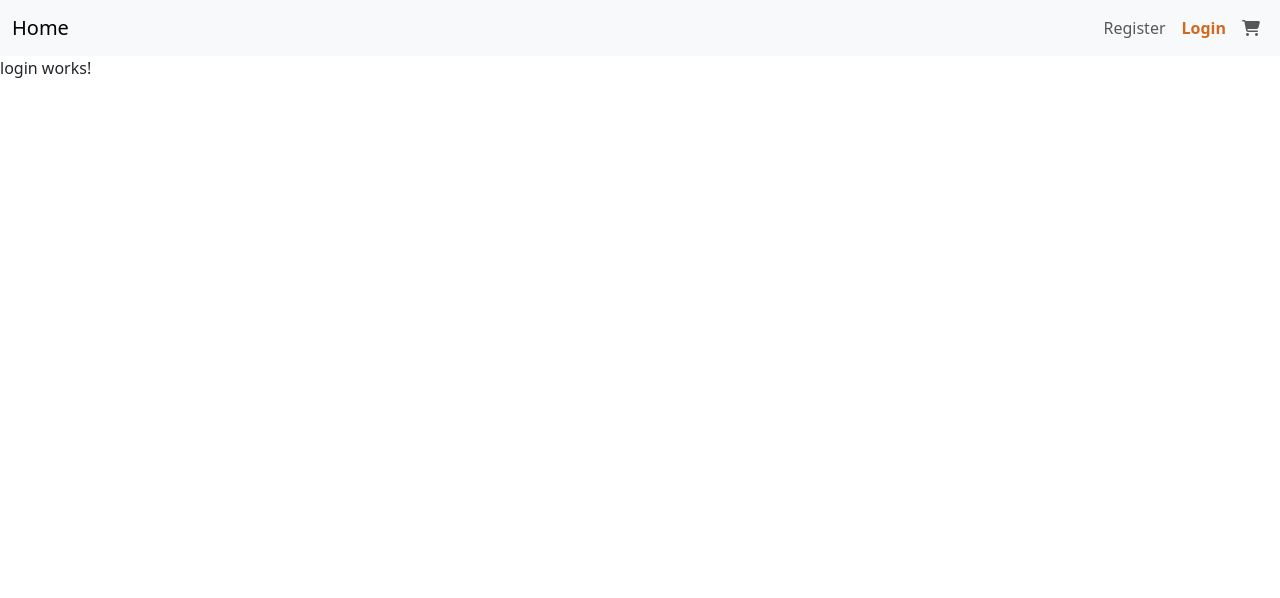
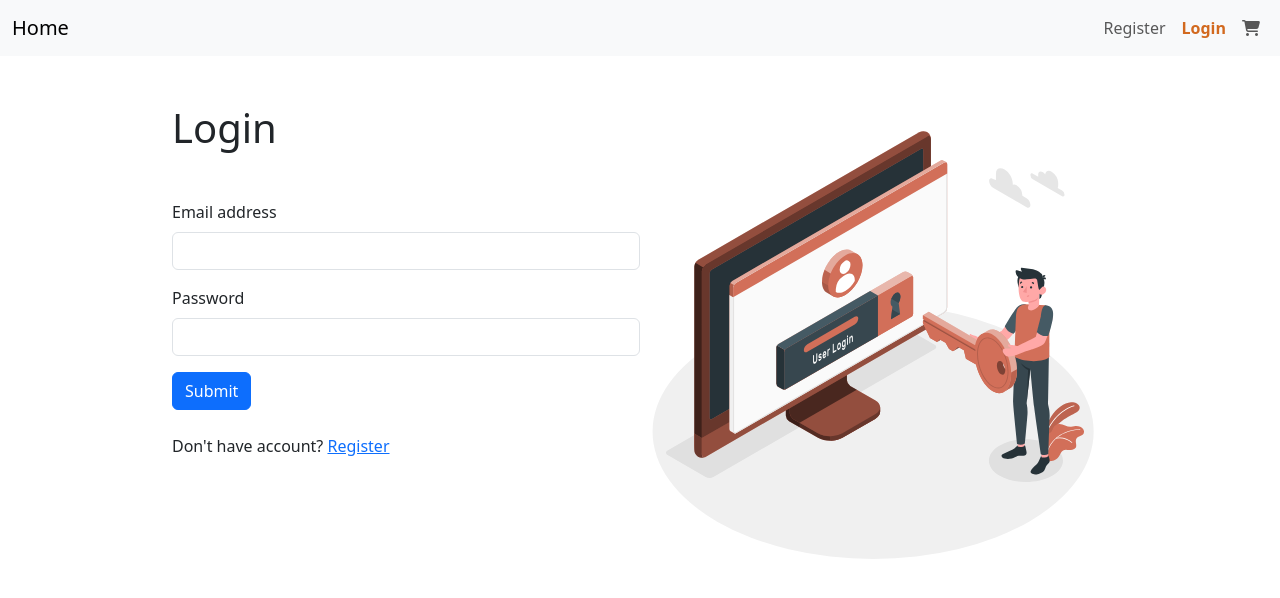
Before and after one commit to ZiadNouh/e-commerce-Angular, an Angular app: page /login in a window 1280 px wide. Shown: the top 598 px of the page. Built offline with nearby package versions, Linux system fonts and the light colour scheme.

Commit message:
completed loginform validation and style

```diff
--- a/src/app/login/login.component.html
+++ b/src/app/login/login.component.html
@@ -1 +1,77 @@
-<p>login works!</p>
+<div class="container w-75 mt-5">
+  <div class="d-flex justify-content-between">
+    <div class="w-50">
+      <h1 class="mb-5">Login</h1>
+      <form
+        #loginForm="ngForm"
+        (ngSubmit)="handleLoginSubmit(loginForm)"
+        class="w-100"
+      >
+        <div class="mb-3">
+          <label for="exampleInputEmail1" class="form-label"
+            >Email address</label
+          >
+          <input
+            type="email"
+            class="form-control w-100"
+            id="exampleInputEmail1"
+            aria-describedby="emailHelp"
+            name="email"
+            ngModel
+            #email="ngModel"
+            required
+            pattern="^[a-zA-Z0-9._%+-]+@[a-zA-Z0-9.-]+\.[a-zA-Z]{2,}$"
+          />
+          @if (email.invalid && email.touched) {
+          <div id="emailHelp" class="form-text text-danger">
+            @if (email.hasError('required')) {
+            <small>required</small>
+            } @if (email.hasError('pattern')) {
+            <small>invalid email</small>
+            }
+          </div>
+          }
+        </div>
+
+        <div class="mb-3">
+          <label for="exampleInputPassword1" class="form-label">Password</label>
+          <input
+            type="password"
+            class="form-control w-100"
+            id="exampleInputPassword1"
+            name="password"
+            ngModel
+            #password="ngModel"
+            required
+          />
+          @if (password.invalid && password.touched) {
+          <div id="password" class="form-text text-danger">
+            @if (password.hasError('required')) {
+            <small>required</small>
+            }
+          </div>
+          }
+        </div>
+        @if (formError) {
+        <div class="alert alert-danger mt-3">
+          {{ formError }}
+        </div>
+        }
+
+        <button type="submit" class="btn btn-primary">Submit</button>
+      </form>
+      <div class="mt-4">
+        <p>
+          Don't have account?
+          <a routerLink="/register"><span>Register</span></a>
+        </p>
+      </div>
+    </div>
+
+    <img
+      width="50%"
+      src="../../assets/Login-amico.svg"
+      alt="login illustration"
+    />
+  </div>
+</div>
--- a/src/app/login/login.component.ts
+++ b/src/app/login/login.component.ts
@@ -1,12 +1,30 @@
 import { Component } from '@angular/core';
+import { FormsModule, NgForm } from '@angular/forms';
+import { RouterLink } from '@angular/router';
 
 @Component({
   selector: 'app-login',
   standalone: true,
-  imports: [],
+  imports: [FormsModule, RouterLink],
   templateUrl: './login.component.html',
-  styleUrl: './login.component.css'
+  styleUrl: './login.component.css',
 })
 export class LoginComponent {
+  formError: string = '';
 
+  handleLoginSubmit(loginForm: NgForm) {
+    if (loginForm.valid) {
+    } else {
+      const controls = loginForm.form.controls;
+
+      Object.keys(controls).forEach((key) => {
+        const control = controls[key];
+        control.markAsTouched();
+      });
+
+      this.formError =
+        'All fields must be completed correctly before submitting the form.';
+      console.log('Form is invalid');
+    }
+  }
 }
```
Also changed, not shown: src/assets/Login-amico.svg (added).
